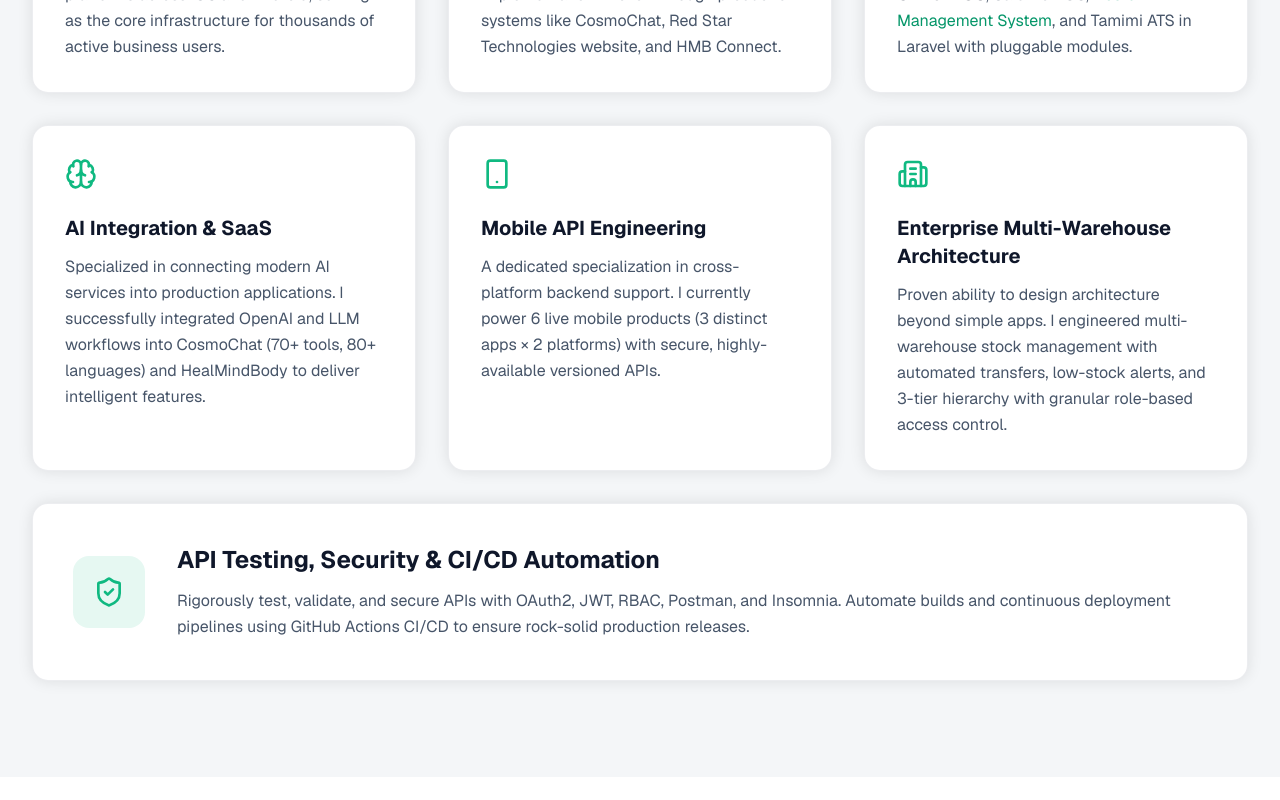
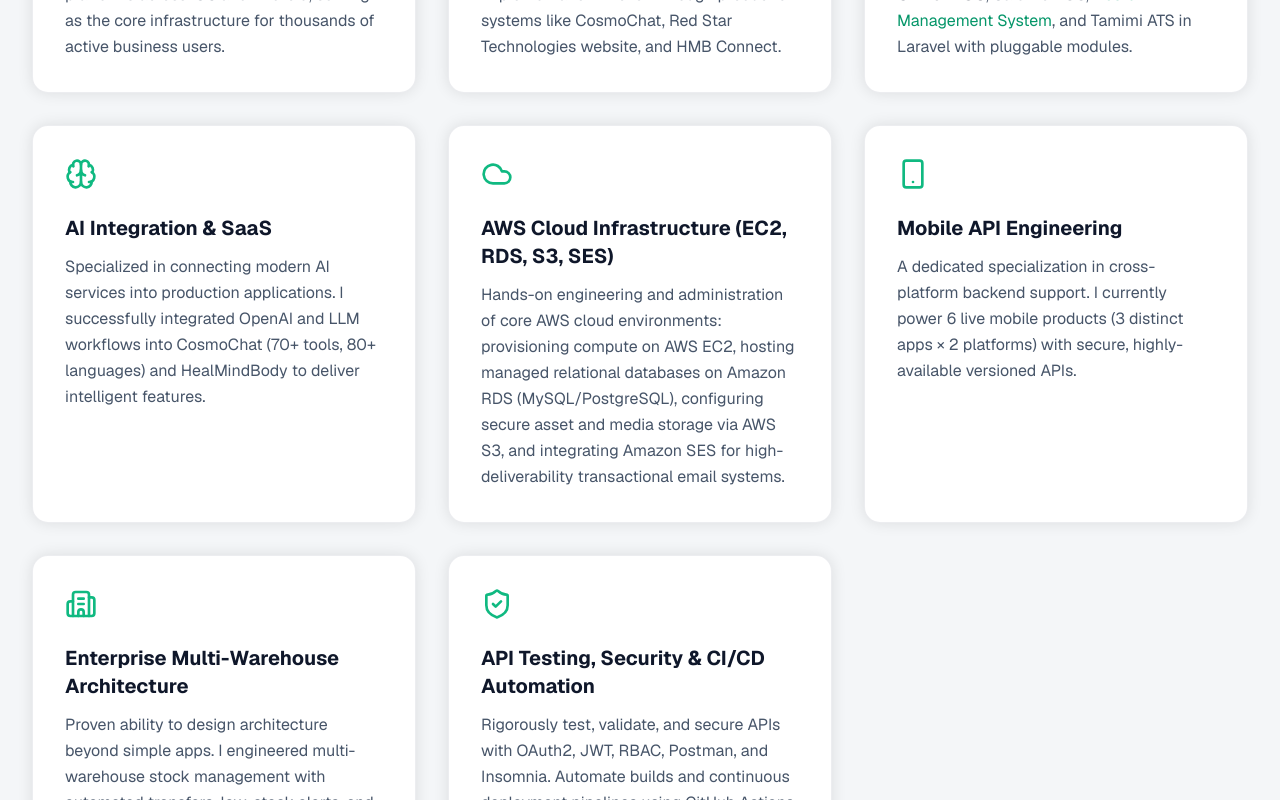
Before and after one commit to aaqibmustafa/aaqibmustafa.github.io, a Next.js app: page / in a window 1280 px wide. Shown: the part 3400-4200 px from the top of the page. Built offline with nearby package versions, Linux system fonts and the light colour scheme.

Commit message:
services section code update

```diff
--- a/app/components/sections/Services.tsx
+++ b/app/components/sections/Services.tsx
@@ -1,10 +1,17 @@
 "use client";
 
 import { motion } from "framer-motion";
-import { Server, Code2, Layers, Brain, Smartphone, Building2, ShieldCheck } from "lucide-react";
+import { Server, Code2, Layers, Brain, Smartphone, Building2, ShieldCheck, Cloud } from "lucide-react";
+
+interface ServiceItem {
+  title: string;
+  description: React.ReactNode;
+  icon: React.ReactNode;
+  fullWidth?: boolean;
+}
 
 export function Services() {
-  const services = [
+  const services: ServiceItem[] = [
     {
       title: "Backend API Development",
       description: "My most proven skill. I architect and deploy robust REST APIs for web and mobile platforms across iOS and Android, serving as the core infrastructure for thousands of active business users.",
@@ -30,6 +37,11 @@ export function Services() {
       icon: <Brain className="w-8 h-8" />
     },
     {
+      title: "AWS Cloud Infrastructure (EC2, RDS, S3, SES)",
+      description: "Hands-on engineering and administration of core AWS cloud environments: provisioning compute on AWS EC2, hosting managed relational databases on Amazon RDS (MySQL/PostgreSQL), configuring secure asset and media storage via AWS S3, and integrating Amazon SES for high-deliverability transactional email systems.",
+      icon: <Cloud className="w-8 h-8" />
+    },
+    {
       title: "Mobile API Engineering",
       description: "A dedicated specialization in cross-platform backend support. I currently power 6 live mobile products (3 distinct apps × 2 platforms) with secure, highly-available versioned APIs.",
       icon: <Smartphone className="w-8 h-8" />
@@ -42,8 +54,7 @@ export function Services() {
     {
       title: "API Testing, Security & CI/CD Automation",
       description: "Rigorously test, validate, and secure APIs with OAuth2, JWT, RBAC, Postman, and Insomnia. Automate builds and continuous deployment pipelines using GitHub Actions CI/CD to ensure rock-solid production releases.",
-      icon: <ShieldCheck className="w-8 h-8" />,
-      fullWidth: true
+      icon: <ShieldCheck className="w-8 h-8" />
     }
   ];
 
```
